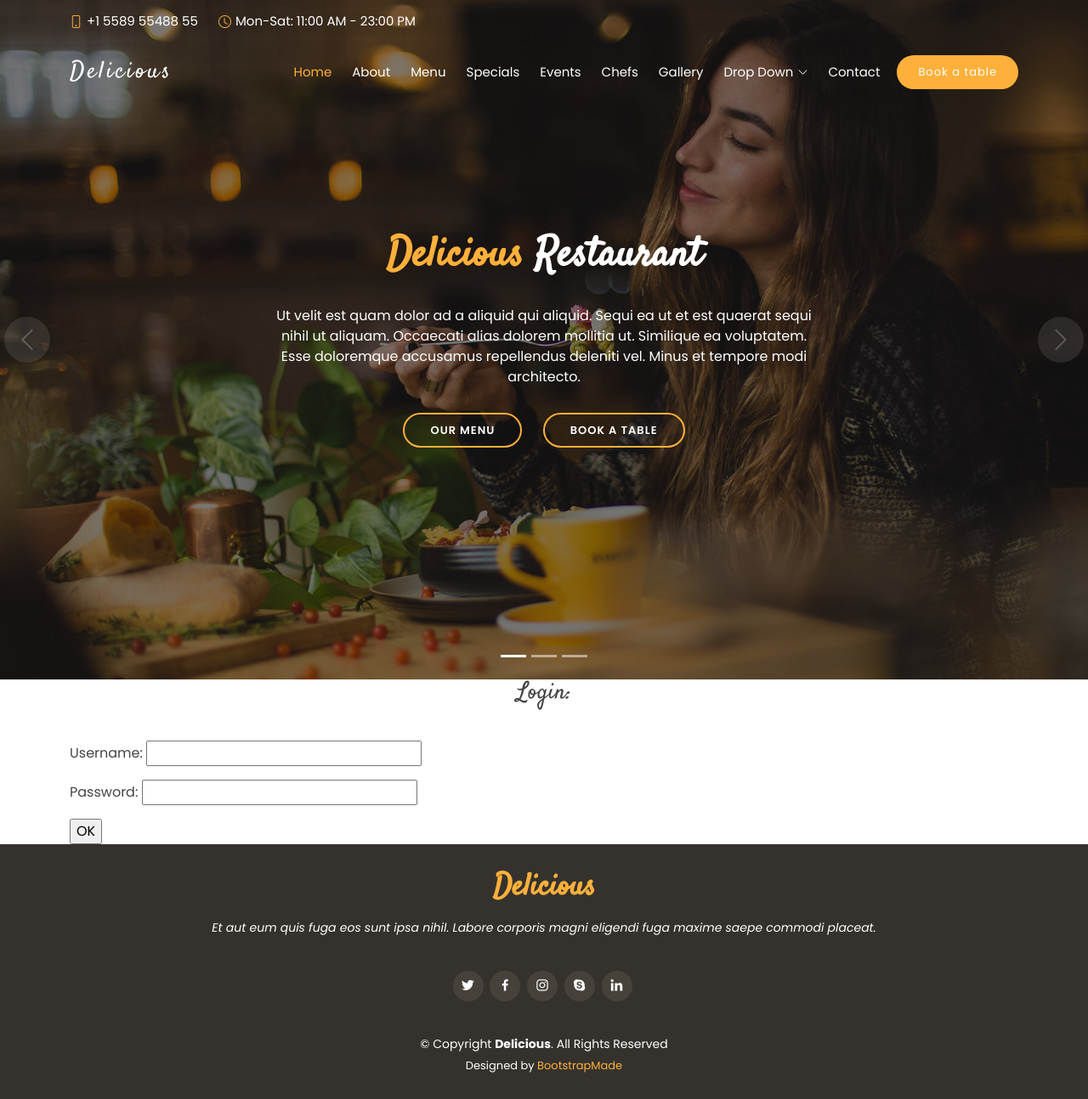
After one commit to IvanBondarenkoIT/django_cafe, a Django app: template account/templates/login.html in a window 1280 px wide. The commit adds this page. Shown: the whole page at 85% size. Run offline with Django 4.2, Linux system fonts and the light colour scheme; the template is opened without the code that fills it: values that come from a table or form of the project are taken from there, others are empty; some libraries are stand-ins or nearby versions.

Commit message:
accounts (add) registration (done) login/logout (done)

```diff
--- a/account/forms.py
+++ b/account/forms.py
@@ -1,7 +1,22 @@
 from django import forms
-from django.contrib.auth import get_user_model
+from django.contrib.auth import get_user_model, authenticate
 
 User = get_user_model()
+
+
+class LoginForm(forms.Form):
+    username = forms.CharField(widget=forms.TextInput())
+    password = forms.CharField(widget=forms.PasswordInput())
+
+    def clean(self):
+        username = self.cleaned_data.get('username')
+        password = self.cleaned_data.get('password')
+
+        if username and password:
+            user = authenticate(username=username, password=password)
+            if not user or not user.check_password(password):
+                raise forms.ValueError('Login or password is incorrect!')
+        return super().clean()
 
 
 class RegistrationForm(forms.ModelForm):
--- /dev/null
+++ b/account/templates/login.html
@@ -0,0 +1,20 @@
+{% extends 'index.html' %}
+
+{% block site_content %}
+    <div class="container">
+        <div class="section-title text-center">
+            <h3>Login:</h3>
+        </div>
+        <div class="col-md-10 col-md-offset-1">
+            <div class="row">
+                <div class="col-md-6">
+                    <form method="post">
+                        {% csrf_token %}
+                        {{ form.as_p }}
+                        <input type="submit" value="OK">
+                    </form>
+                </div>
+            </div>
+        </div>
+    </div>
+{% endblock %}
--- a/account/templates/registration.html
+++ b/account/templates/registration.html
@@ -1,6 +1,6 @@
 {% extends 'index.html' %}
 
-{% block content %}
+{% block site_content %}
     <div class="container">
             <div class="section-title text-center">
                 <h3>Registration</h3>
--- a/account/templates/registration_done.html
+++ b/account/templates/registration_done.html
@@ -1,6 +1,6 @@
 {% extends 'index.html' %}
 
-{% block content %}
+{% block site_content %}
     <div class="container">
         <div class="col-md-10 col-md-offset-1">
             <div class="row">
```
Also changed, not shown: account/views.py (+21 -5 lines), db.sqlite3, manager/migrations/__init__.py (added).
